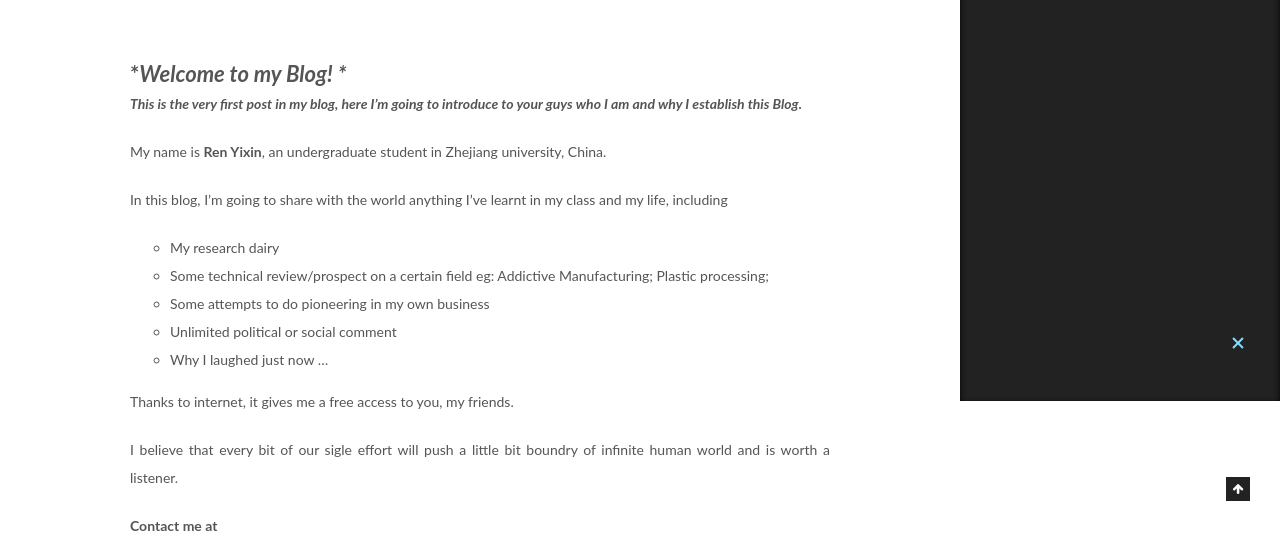
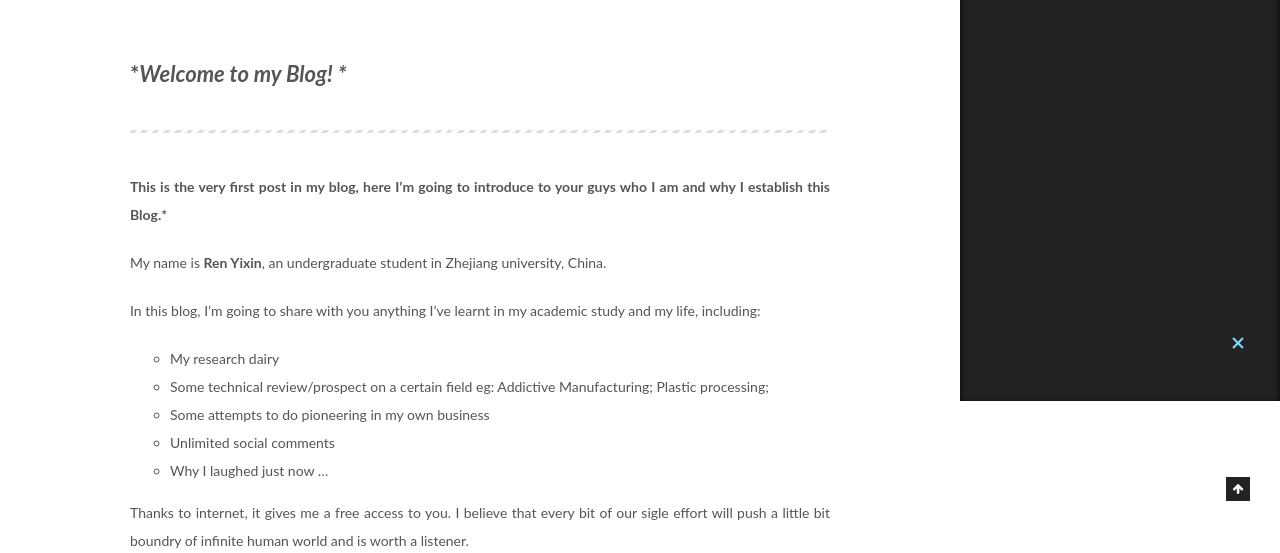
Before and after one commit to renyixin1998/renyixin1998.github.io, a plain HTML site: page 2020/04/17/Hi/index.html in a window 1280 px wide. Shown: the part 399-952 px from the top of the page. Drawn offline with Linux system fonts and the light colour scheme.

Commit message:
Site updated: 2020-04-17 19:56:30

```diff
--- a/2020/04/17/Hi/index.html
+++ b/2020/04/17/Hi/index.html
@@ -79,15 +79,15 @@
 
 
 
-<meta name="description" content="*Welcome to my Blog! *This is the very first post in my blog, here I’m going to introduce to your guys who I am and why I establish this Blog. My name is Ren Yixin, an undergraduate student in Zhejian">
+<meta name="description" content="*Welcome to my Blog! * This is the very first post in my blog, here I’m going to introduce to your guys who I am and why I establish this Blog.* My name is Ren Yixin, an undergraduate student in Zheji">
 <meta property="og:type" content="article">
 <meta property="og:title" content="Hi,guys! Welcome">
 <meta property="og:url" content="http://yoursite.com/2020/04/17/Hi/index.html">
 <meta property="og:site_name" content="Yixin&#39;s sharing">
-<meta property="og:description" content="*Welcome to my Blog! *This is the very first post in my blog, here I’m going to introduce to your guys who I am and why I establish this Blog. My name is Ren Yixin, an undergraduate student in Zhejian">
+<meta property="og:description" content="*Welcome to my Blog! * This is the very first post in my blog, here I’m going to introduce to your guys who I am and why I establish this Blog.* My name is Ren Yixin, an undergraduate student in Zheji">
 <meta property="og:locale" content="en_US">
 <meta property="article:published_time" content="2020-04-17T08:56:17.000Z">
-<meta property="article:modified_time" content="2020-04-17T10:40:43.838Z">
+<meta property="article:modified_time" content="2020-04-17T11:56:18.892Z">
 <meta property="article:author" content="Ren Yixin">
 <meta property="article:tag" content="Introduction">
 <meta name="twitter:card" content="summary">
@@ -300,19 +300,19 @@
 
 
 
-        <h1 id="Welcome-to-my-Blog"><a href="#Welcome-to-my-Blog" class="headerlink" title="*Welcome to my Blog! *"></a>*<em>Welcome to my Blog! *</em></h1><p><strong><em>This is the very first post in my blog, here I’m going to introduce to your guys who I am and why I establish this Blog.</em></strong></p>
+        <h1 id="Welcome-to-my-Blog"><a href="#Welcome-to-my-Blog" class="headerlink" title="*Welcome to my Blog! *"></a>*<em>Welcome to my Blog! *</em></h1><hr>
+<p><strong>This is the very first post in my blog, here I’m going to introduce to your guys who I am and why I establish this Blog.*</strong></p>
 <p>My name is <strong>Ren Yixin</strong>, an undergraduate student in Zhejiang university, China. </p>
-<p>In this blog, I’m going to share with the world anything I’ve learnt in my class and my life, including</p>
+<p>In this blog, I’m going to share with you anything I’ve learnt in my academic study and my life, including: </p>
 <ul>
 <li>My research dairy</li>
 <li>Some technical review/prospect on a certain field eg: Addictive Manufacturing; Plastic processing; </li>
 <li>Some attempts to do pioneering in my own business  </li>
-<li>Unlimited political or social comment</li>
+<li>Unlimited social comments</li>
 <li>Why I laughed just now …</li>
 </ul>
-<p>Thanks to internet, it gives me a free access to you, my friends. </p>
-<p>I believe that every bit of our sigle effort  will push a little bit boundry of infinite human world and is worth a listener. </p>
-<p><strong>Contact me at</strong></p>
+<p>Thanks to internet, it gives me a free access to you. I believe that every bit of our sigle effort  will push a little bit boundry of infinite human world and is worth a listener. </p>
+<p><strong>Contact me at:</strong></p>
 <p><strong>Email</strong>: <a href="mailto:renyixin@zju.edu.cn">renyixin@zju.edu.cn</a></p>
 <p><strong>Phone number/Wechat</strong>: +86 15857438969</p>
 
```
Also changed, not shown: index.html (+6 -6 lines).
